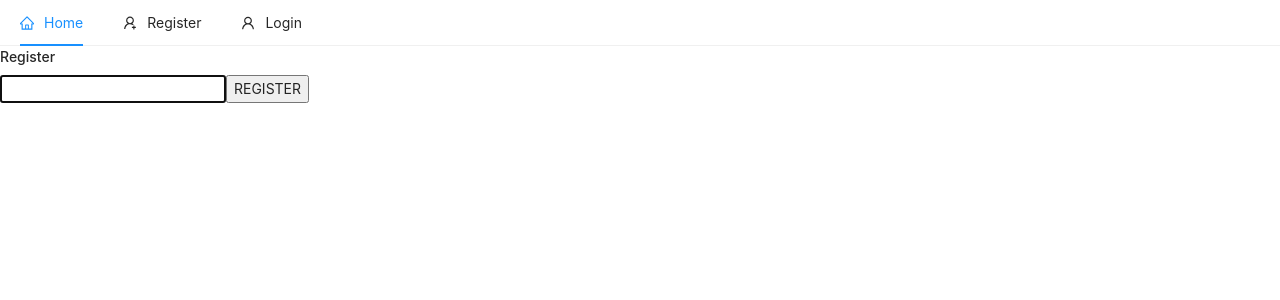
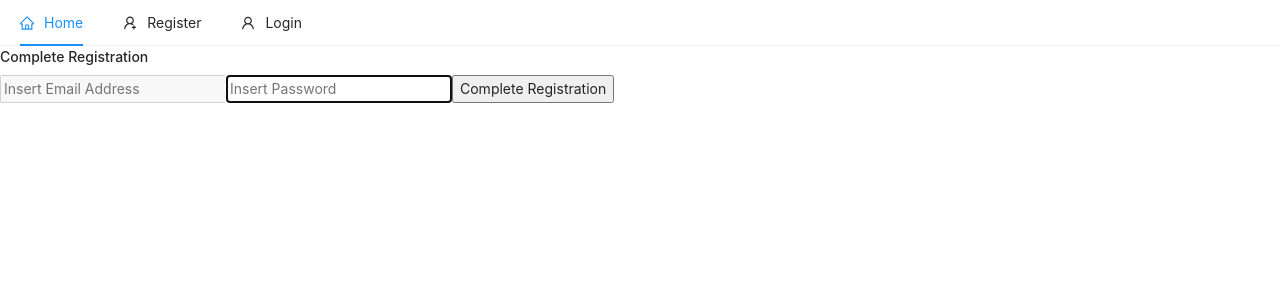
Before and after one commit to antoniluthfi/react-ecommerce, a React (Create React App) app: page /register/complete in a window 1280 px wide. Shown: the top 300 px of the page. Built offline with nearby package versions, Linux system fonts and the light colour scheme.

Commit message:
complete registration

```diff
--- a/src/App.js
+++ b/src/App.js
@@ -6,6 +6,7 @@ import 'react-toastify/dist/ReactToastify.css';
 import Home from './pages/Home';
 import Login from './pages/auth/Login';
 import Register from './pages/auth/Register';
+import RegisterComplete from './pages/auth/RegisterComplete';
 
 import Header from './components/nav/Header';
 
@@ -16,8 +17,9 @@ const  App = () => {
       <Header/>
       <Switch>
         <Route path='/' exact component={Home} />
-        <Route path='/login' component={Login} />
-        <Route path='/register' component={Register} />
+        <Route path='/login' exact component={Login} />
+        <Route path='/register' exact component={Register} />
+        <Route path='/register/complete' exact component={RegisterComplete} />
       </Switch>
     </>
   );
--- a/src/pages/auth/AuthHelper.js
+++ b/src/pages/auth/AuthHelper.js
@@ -4,7 +4,8 @@ import { toast } from 'react-toastify';
 
 const AuthHelper = () => {
     const [input, setInput] = useState({
-        email: ''
+        email: '',
+        password: ''
     });
 
     const registerHandleSubmit = async e => {
@@ -15,6 +16,7 @@ const AuthHelper = () => {
             handleCodeInApp: true
         }
 
+        if(input.email != '') {
             // send auth to firebase
             await auth.sendSignInLinkToEmail(input.email, config);
 
@@ -22,6 +24,11 @@ const AuthHelper = () => {
             toast.success(
                 `Email is sent to ${input.email}. Click the given link to complete your registration.`
             );
+        } else {
+            toast.error(
+                'Email can not be empty!'
+            );
+        }
 
         // set email to localStorage in order the user won't be asked email again for verification
         localStorage.setItem('email-for-registration', input.email);
--- a/src/pages/auth/Register.js
+++ b/src/pages/auth/Register.js
@@ -16,6 +16,7 @@ const Register = () => {
                 onChange={e => setInput({
                     ...input, email: e.target.value
                 })}
+                placeholder="Insert Email Address"
                 autoFocus
             />
 
--- /dev/null
+++ b/src/pages/auth/RegisterComplete.js
@@ -0,0 +1,53 @@
+import React, { useEffect } from 'react';
+import AuthHelper from './AuthHelper';
+
+const RegisterComplete = () => {
+    const {
+        input, setInput,
+        registerHandleSubmit
+    } = AuthHelper();
+
+    const registerForm = () => (
+        <form onSubmit={registerHandleSubmit}>
+            <input
+                type="email"
+                className="form-control"
+                value={input.email}
+                placeholder="Insert Email Address"
+                disabled
+            />
+
+            <input
+                type="password"
+                className="form-control"
+                value={input.password}
+                onChange={e => setInput({
+                    ...input, password: e.target.value
+                })}
+                placeholder="Insert Password"
+                autoFocus
+            />
+
+            <button type="submit" className="btn btn-raised mt-3">Complete Registration</button>
+        </form>
+    );
+
+    useEffect(() => {
+        setInput({
+            ...input, email: localStorage.getItem('email-for-registration')
+        });
+    }, []);
+
+    return (
+        <div className="container p-5">
+            <div className="row">
+                <div className="col-md-6 offset-md-3">
+                    <h4>Complete Registration</h4>
+                    {registerForm()}
+                </div>
+            </div>
+        </div>
+    )
+}
+
+export default RegisterComplete;
```
Lines whose indentation alone changed are shown as unchanged.
